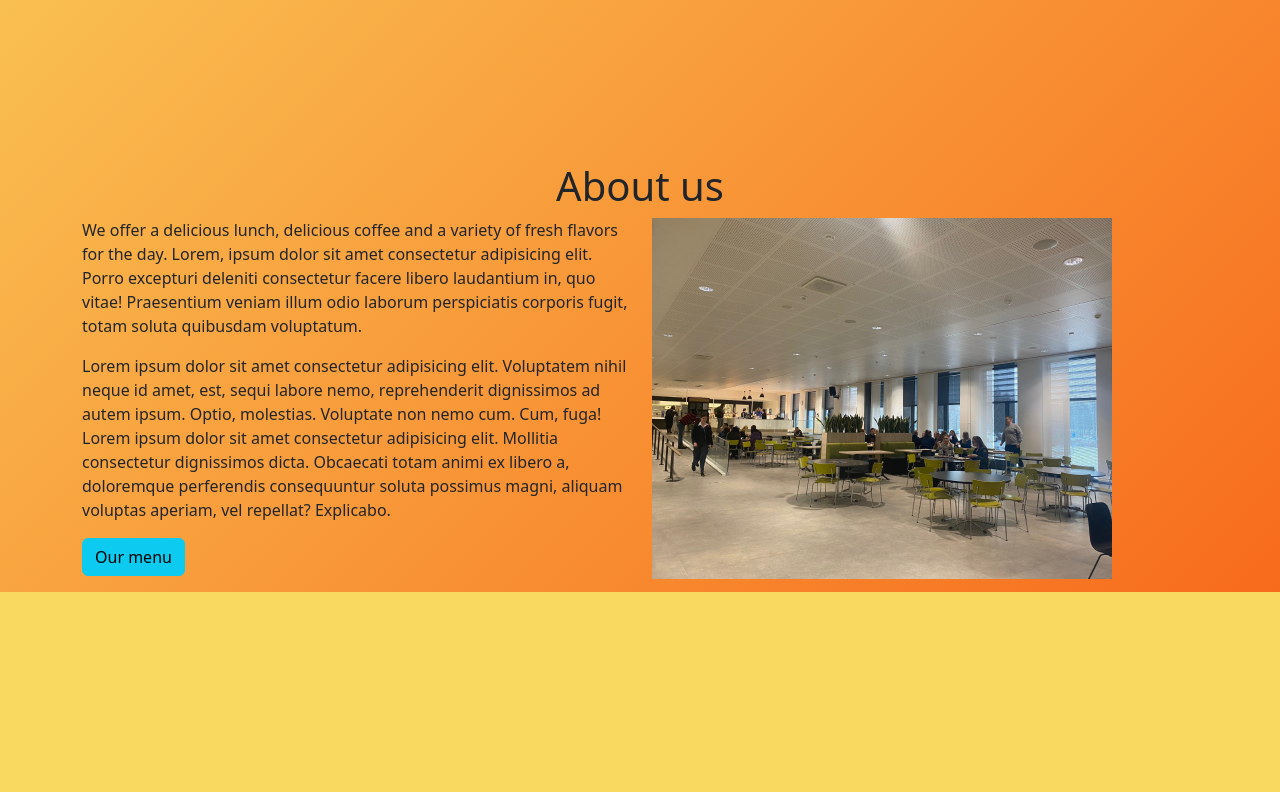
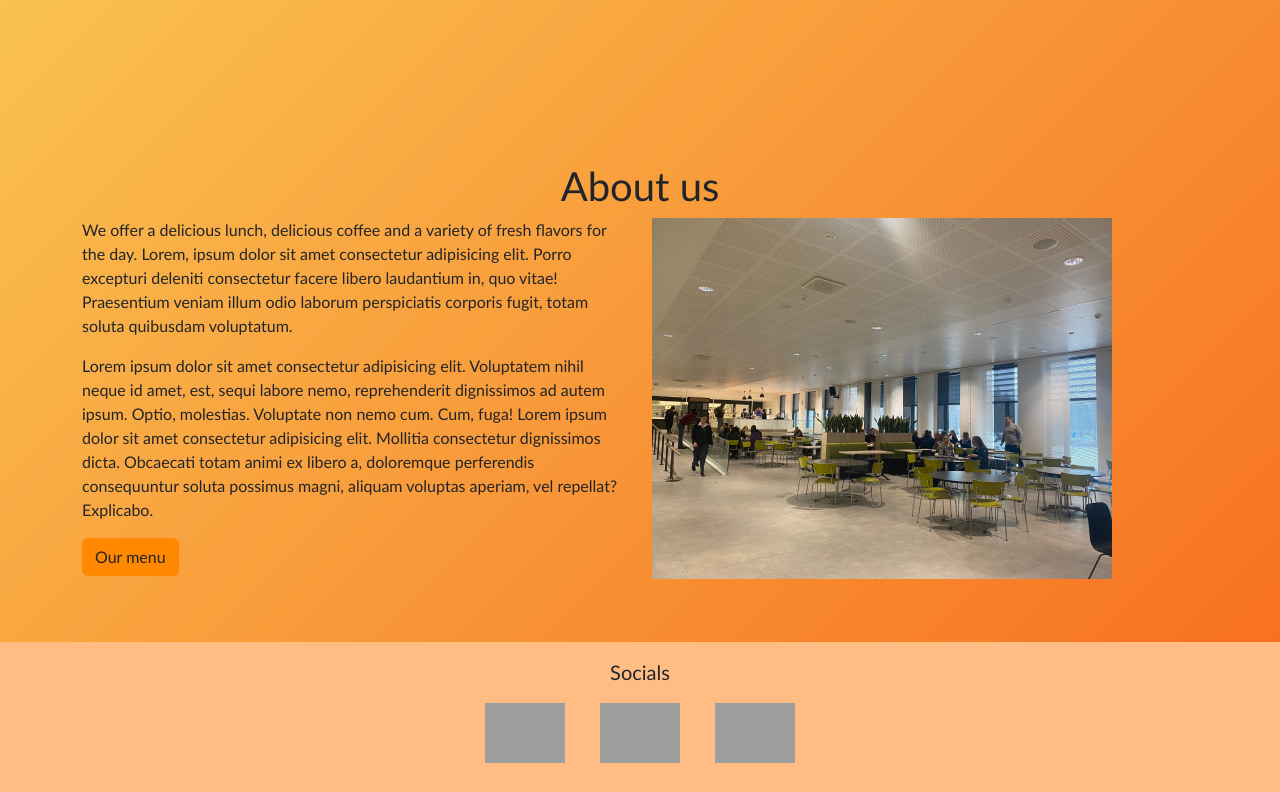
Before and after one commit to TeeniJai/WebDevelopmentProject, a plain HTML site: page website project/index.html in a window 1280 px wide. Shown: the part 572-1364 px from the top of the page. Before the commit the page ends 1164 px from the top, so only its background shows below. Drawn offline with nearby package versions, Linux system fonts and the light colour scheme; grey boxes are pictures that could not be loaded.

Commit message:
added footer + icons + changed font

```diff
--- a/website project/index.html
+++ b/website project/index.html
@@ -1,20 +1,24 @@
 <!DOCTYPE html>
 <html lang="en">
+
 <head>
   <meta charset="UTF-8">
   <meta http-equiv="X-UA-Compatible" content="IE=edge">
   <meta name="viewport" content="width=device-width, initial-scale=1.0">
-    <link href="https://cdn.jsdelivr.net/npm/bootstrap@5.3.0-alpha1/dist/css/bootstrap.min.css" rel="stylesheet" integrity="sha384-GLhlTQ8iRABdZLl6O3oVMWSktQOp6b7In1Zl3/Jr59b6EGGoI1aFkw7cmDA6j6gD" crossorigin="anonymous">
+  <link href="https://cdn.jsdelivr.net/npm/bootstrap@5.3.0-alpha1/dist/css/bootstrap.min.css" rel="stylesheet"
+    integrity="sha384-GLhlTQ8iRABdZLl6O3oVMWSktQOp6b7In1Zl3/Jr59b6EGGoI1aFkw7cmDA6j6gD" crossorigin="anonymous">
   <link href="style.css" rel="stylesheet">
   <title>Document</title>
 </head>
+
 <body>
 
   <nav class="navbar navbar-expand-lg bg-body-tertiary">
     <div class="container-fluid">
       <img src="./images/logo.png" alt="Hamk logo" style="height: 25px; width: 60px; margin-right: 80px">
       <a class="navbar-brand" href="index.html">HAMK Café</a>
-          <button class="navbar-toggler" type="button" data-bs-toggle="collapse" data-bs-target="#navbarNav" aria-controls="navbarNav" aria-expanded="false" aria-label="Toggle navigation">
+      <button class="navbar-toggler" type="button" data-bs-toggle="collapse" data-bs-target="#navbarNav"
+        aria-controls="navbarNav" aria-expanded="false" aria-label="Toggle navigation">
         <span class="navbar-toggler-icon"></span>
       </button>
       <div class="collapse navbar-collapse" id="navbarNav">
@@ -49,11 +53,13 @@
             <img src="..." class="d-block" alt="...">
           </div>-->
     </div>
-        <button class="carousel-control-prev" type="button" data-bs-target="#carouselExampleAutoplaying" data-bs-slide="prev">
+    <button class="carousel-control-prev" type="button" data-bs-target="#carouselExampleAutoplaying"
+      data-bs-slide="prev">
       <span class="carousel-control-prev-icon" aria-hidden="true"></span>
       <span class="visually-hidden">Previous</span>
     </button>
-        <button class="carousel-control-next" type="button" data-bs-target="#carouselExampleAutoplaying" data-bs-slide="next">
+    <button class="carousel-control-next" type="button" data-bs-target="#carouselExampleAutoplaying"
+      data-bs-slide="next">
       <span class="carousel-control-next-icon" aria-hidden="true"></span>
       <span class="visually-hidden">Next</span>
     </button>
@@ -66,15 +72,34 @@
     </div>
     <div class="row">
       <div class="col-md-6">
-                <p>We offer a delicious lunch, delicious coffee and a variety of fresh flavors for the day. Lorem, ipsum dolor sit amet consectetur adipisicing elit. Porro excepturi deleniti consectetur facere libero laudantium in, quo vitae! Praesentium veniam illum odio laborum perspiciatis corporis fugit, totam soluta quibusdam voluptatum.</p>
-                <p>Lorem ipsum dolor sit amet consectetur adipisicing elit. Voluptatem nihil neque id amet, est, sequi labore nemo, reprehenderit dignissimos ad autem ipsum. Optio, molestias. Voluptate non nemo cum. Cum, fuga! Lorem ipsum dolor sit amet consectetur adipisicing elit. Mollitia consectetur dignissimos dicta. Obcaecati totam animi ex libero a, doloremque perferendis consequuntur soluta possimus magni, aliquam voluptas aperiam, vel repellat? Explicabo.</p>
-                <p><a class="btn btn-info" href="menu.html" role="button">Our menu</a></p>
+        <p>We offer a delicious lunch, delicious coffee and a variety of fresh flavors for the day. Lorem, ipsum dolor
+          sit amet consectetur adipisicing elit. Porro excepturi deleniti consectetur facere libero laudantium in, quo
+          vitae! Praesentium veniam illum odio laborum perspiciatis corporis fugit, totam soluta quibusdam voluptatum.
+        </p>
+        <p>Lorem ipsum dolor sit amet consectetur adipisicing elit. Voluptatem nihil neque id amet, est, sequi labore
+          nemo, reprehenderit dignissimos ad autem ipsum. Optio, molestias. Voluptate non nemo cum. Cum, fuga! Lorem
+          ipsum dolor sit amet consectetur adipisicing elit. Mollitia consectetur dignissimos dicta. Obcaecati totam
+          animi ex libero a, doloremque perferendis consequuntur soluta possimus magni, aliquam voluptas aperiam, vel
+          repellat? Explicabo.</p>
+        <p><a class="btn" href="menu.html" role="button">Our menu</a></p>
         <div></div>
       </div>
       <div class="col-md-6">
         <img src="images/cafeteria.png" class="img-fluid"></img>
       </div>
-
-    <script src="https://cdn.jsdelivr.net/npm/bootstrap@5.3.0-alpha1/dist/js/bootstrap.bundle.min.js" integrity="sha384-w76AqPfDkMBDXo30jS1Sgez6pr3x5MlQ1ZAGC+nuZB+EYdgRZgiwxhTBTkF7CXvN" crossorigin="anonymous"></script>
+    </div>
+  </div>
+    <footer>
+      <p>Socials</p>
+      <img class="facebook"
+        src="https://upload.wikimedia.org/wikipedia/commons/thumb/0/05/Facebook_Logo_%282019%29.png/600px-Facebook_Logo_%282019%29.png"></img>
+      <img class="instagram"
+        src="https://upload.wikimedia.org/wikipedia/commons/thumb/e/e7/Instagram_logo_2016.svg/2048px-Instagram_logo_2016.svg.png"></img>
+      <img class="twitter"
+        src="https://upload.wikimedia.org/wikipedia/commons/thumb/4/4f/Twitter-logo.svg/2491px-Twitter-logo.svg.png"></img>
+    </footer>
+    <script src="https://cdn.jsdelivr.net/npm/bootstrap@5.3.0-alpha1/dist/js/bootstrap.bundle.min.js"
+      integrity="sha384-w76AqPfDkMBDXo30jS1Sgez6pr3x5MlQ1ZAGC+nuZB+EYdgRZgiwxhTBTkF7CXvN"
+      crossorigin="anonymous"></script>
 </body>
 </html>
--- a/website project/style.css
+++ b/website project/style.css
@@ -1,6 +1,9 @@
 body {
     background-color: #FAD961;
     background-image: linear-gradient(135deg, #FAD961 0%, #F76B1C 100%);
+    margin: 0px;
+    width: 100%;
+    font-family:'Gill Sans', 'Gill Sans MT', Calibri, 'Trebuchet MS', sans-serif;
 }
 .reservation-button {
     position: absolute;
@@ -13,9 +16,10 @@ body {
     border-radius: 15px;
     font-size: 22px;
 }
+.btn {
+    background-color: #ff8800;
+}
 .carousel-image {
-
-
     margin: auto;
 }
 .carousel-item {
@@ -37,10 +41,8 @@ body {
     background-color: #FDFAA8 !important;
 }
 h2{
-
     margin-top: 50px;
     margin-left: 650px;
-
 }
 .main{
     display: flex;
@@ -55,3 +57,28 @@ h3 {
 
 
 }
+
+footer {
+    text-align: center;
+    font-size: 20px;
+    padding: 3px;
+    padding-top: 15px;
+    height: 150px;
+    background-color: rgb(255, 189, 132);
+    width: 100%;
+    margin: 50px 0px 0px 0px;
+}
+.facebook {
+    width: auto;
+    height: 60px;
+    margin-right: 30px;
+}
+.instagram {
+    width: auto;
+    height: 60px;
+    margin-right: 30px;
+}
+.twitter {
+    width: auto;
+    height: 60px;
+}
```
Lines whose indentation alone changed are shown as unchanged.
